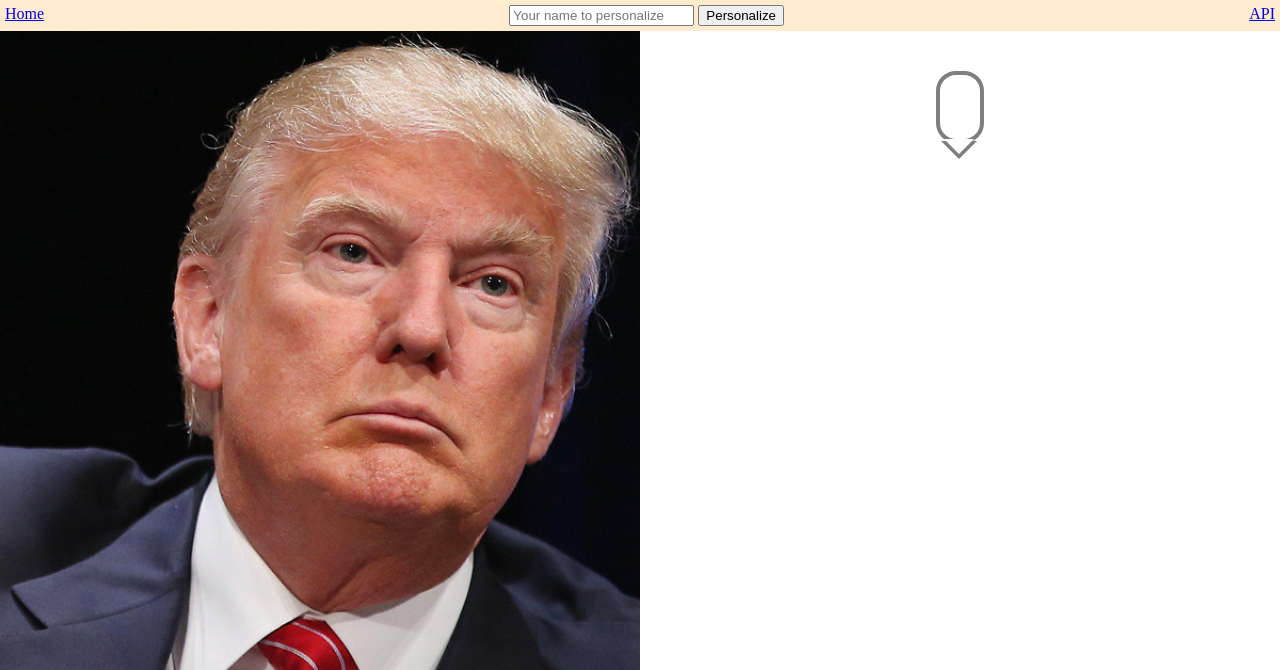
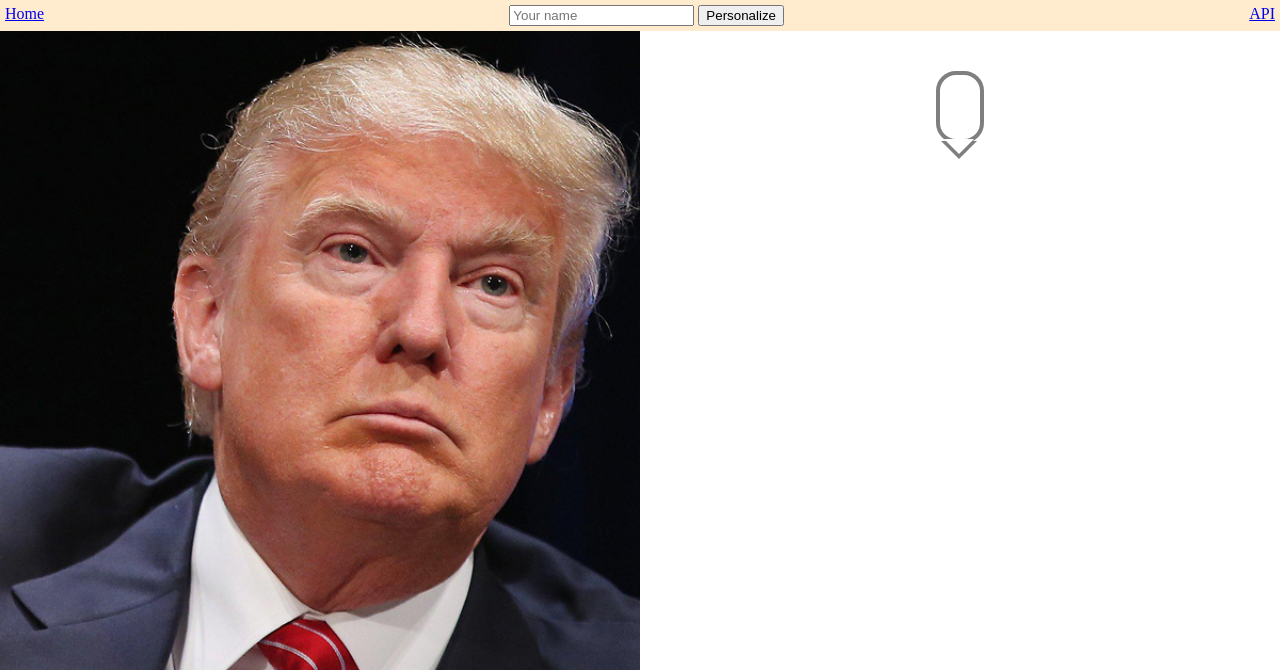
Before and after one commit to rahmonov/djtrump, a Django app: page / in a window 1280 px wide. Shown: the top 670 px of the page. Run offline with Django 3.2, Linux system fonts and the light colour scheme; data that the repository does not hold is empty.

Commit message:
Refactor template

```diff
--- a/djtrump/templates/djtrump/index.html
+++ b/djtrump/templates/djtrump/index.html
@@ -19,7 +19,7 @@
         <form action="{% url 'personalize' %}" method="post" id="personal-form">
             {% csrf_token %}
 
-            <input type="text" placeholder="Your name to personalize" name="name" value="{{ name }}">
+            <input type="text" placeholder="Your name" name="name" value="{{ name }}">
 
             <input type="submit" value="Personalize">
         </form>
```
